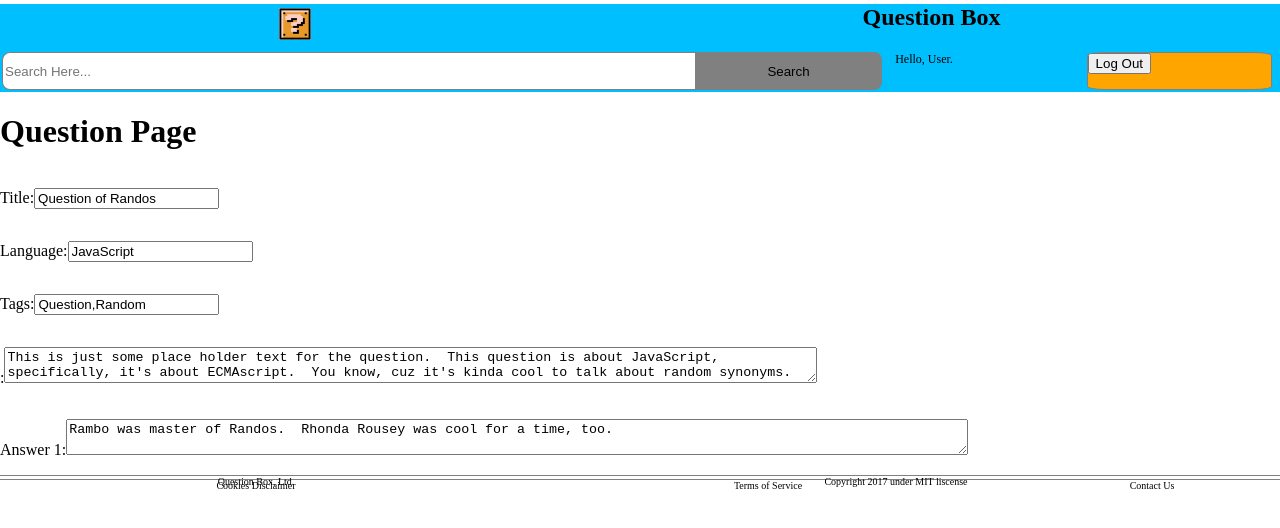
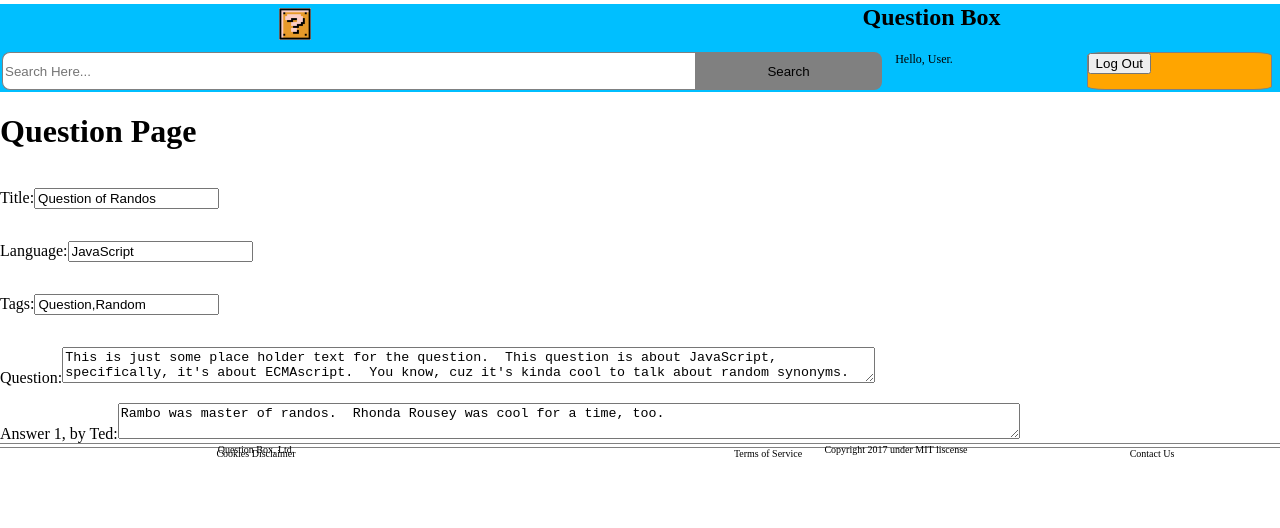
Before and after one commit to TIY-Durham-Question-Box/question-box-frontend, a React (Create React App) app: page /viewquestion in a window 1280 px wide. Shown: the top 528 px of the page. Built offline with nearby package versions, Linux system fonts and the light colour scheme.

Commit message:
Answers component recieves state data from parent

```diff
--- /dev/null
+++ b/src/components/questionpage-components/answers.js
@@ -0,0 +1,19 @@
+import React, { Component } from 'react';
+import '../../styles/question-page.css';
+
+export default class Answers extends Component {
+
+  render() {
+    console.log(this.props.data);
+    return (
+      <div>
+        <div>
+        </div>
+        <div>
+          Answer {this.props.data[0].answerId}, by {this.props.data[0].user}:
+          <textarea readOnly value={this.props.data[0].answer}/>
+        </div>
+      </div>
+    )
+  }
+}
--- a/src/components/questionpage.js
+++ b/src/components/questionpage.js
@@ -1,5 +1,6 @@
 import React, { Component } from 'react';
 import '../styles/question-page.css';
+import Answers from './questionpage-components/answers.js';
 
 export default class QuestionPage extends Component {
   constructor(){
@@ -15,7 +16,11 @@ export default class QuestionPage extends Component {
         {
           answerId: 1,
           user: "Ted",
-          answer: "Rambo was master of Randos.  Rhonda Rousey was cool for a time, too."
+          answer: "Rambo was master of randos.  Rhonda Rousey was cool for a time, too."
+        },{
+          answerId: 2,
+          user: "Jimbo",
+          answer: "Jimbo was master of jingos.  Meisha Tate was cooler."
         }
       ]
     }
@@ -38,13 +43,13 @@ export default class QuestionPage extends Component {
               Tags:
               <input type="text" value={this.state.tags} readOnly/>
             </p>
-            <p className="active-question-textarea">:
+            <p className="active-question-textarea">
+              Question:
               <textarea value={this.state.question} readOnly />
             </p>
-            <p>
-              Answer {this.state.history[0].answerId}:
-              <textarea readOnly value={this.state.history[0].answer} />
-            </p>
+              <Answers data={this.state.history}/>
+
+
           </div>
       </div>
     )
```
